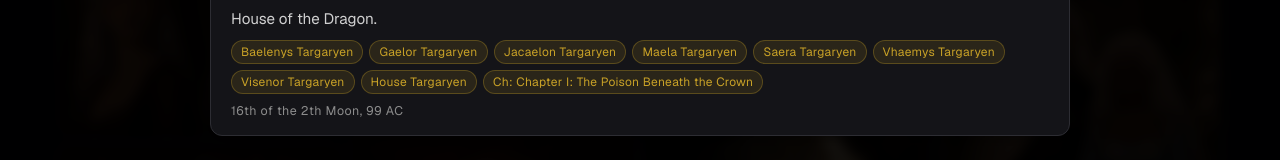
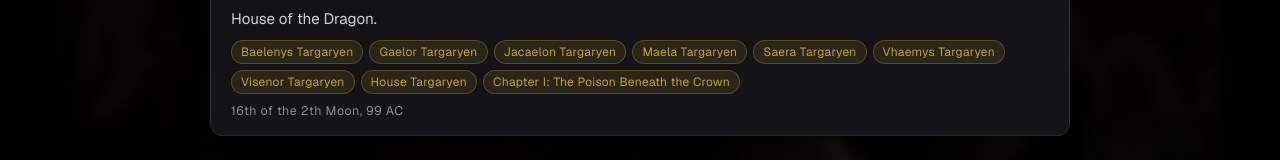
Before and after one commit to soyleyiciugur/a-song-of-fire-and-blood, a Next.js app: page /ravens-eye in a window 1280 px wide. Both pictures are taken after a click on the element 200 px from the left and 438 px from the top of the page. Shown: the part 597-757 px from the top of the page. Built offline with nearby package versions, Linux system fonts and the light colour scheme.

Commit message:
Updated gallery.

```diff
--- a/app/ravens-eye/page.tsx
+++ b/app/ravens-eye/page.tsx
@@ -155,7 +155,7 @@
             {tags.map((t) => (
               <span key={t} className="te-pill">{t}</span>
             ))}
-            {chapter && <span className="te-pill">{`Ch: ${chapter}`}</span>}
+            {chapter && <span className="te-pill">{`${chapter}`}</span>}
           </div>
           {entry.worldDate && <div className={styles.lightboxDate}>{formatDate(entry.worldDate)}</div>}
         </div>
```
